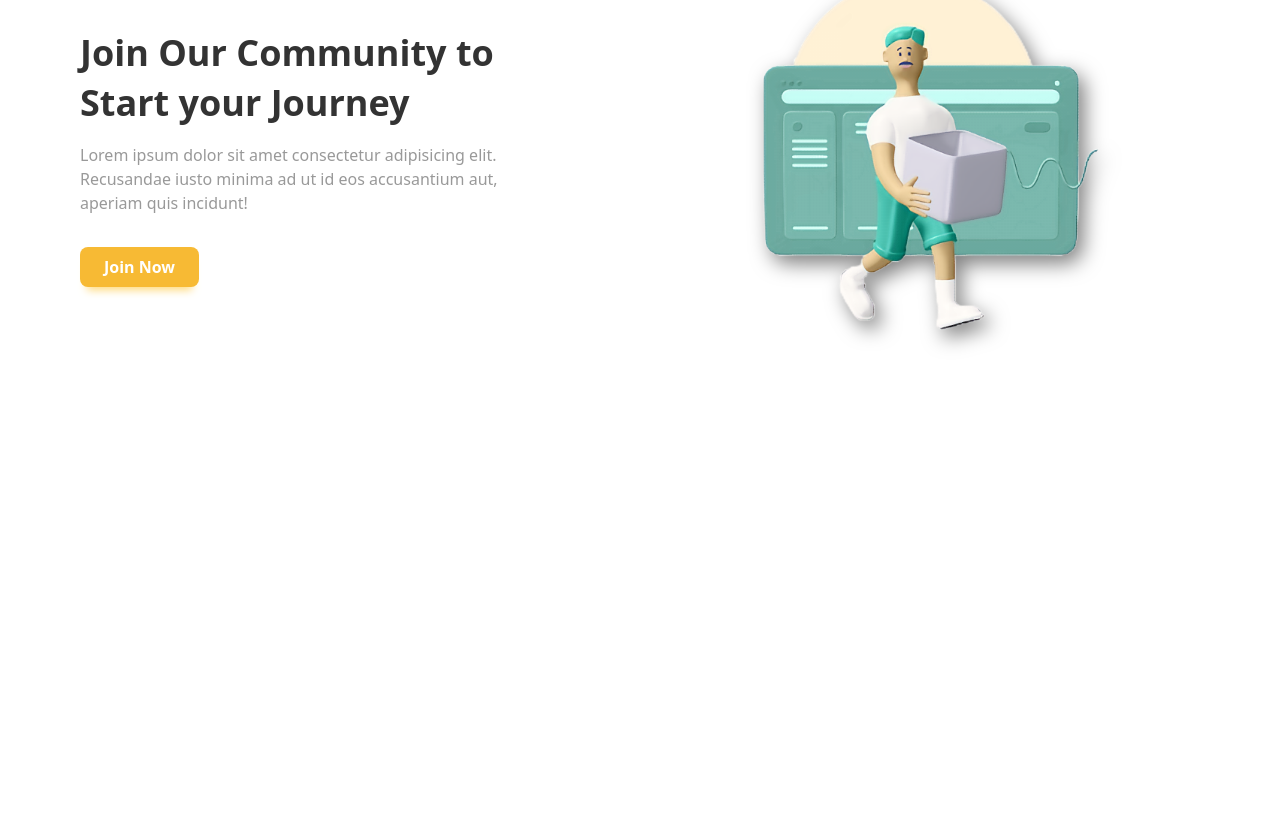
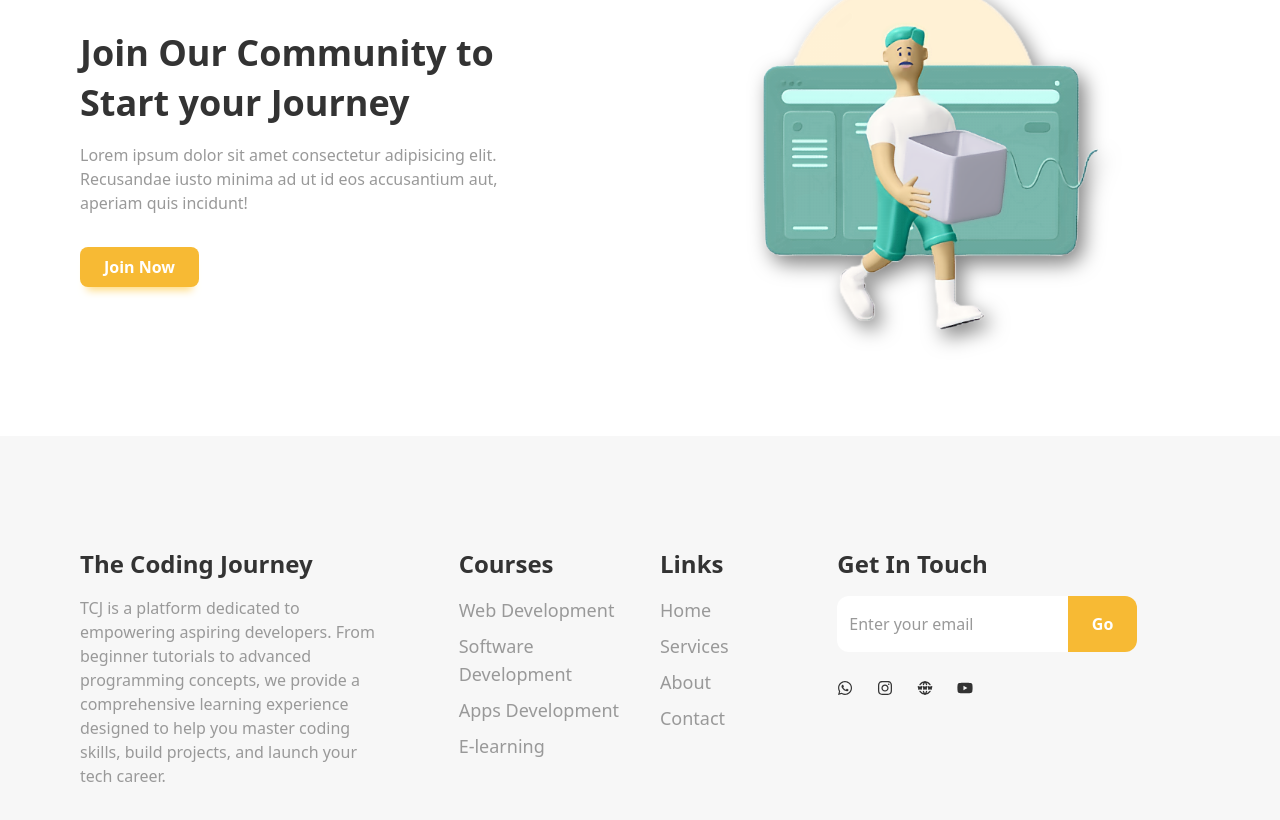
Before and after one commit to hooman-nourbakhsh/E-learningEducation-App, a React (Vite) app: page / in a window 1280 px wide. Shown: the part 2505-3325 px from the top of the page. Before the commit the page ends 2941 px from the top, so only its background shows below. Built offline with nearby package versions, Linux system fonts and the light colour scheme.

Commit message:
feat: :sparkles: I implemented the Footer section
I created the Footer component in src/components/Footer.jsx with animated content, social icons, and a newsletter form using Framer Motion and react-icons, styled it with Tailwind CSS, and integrated it into src/App.jsx.

```diff
--- a/src/App.jsx
+++ b/src/App.jsx
@@ -1,5 +1,6 @@
 import Banner from "./components/Banner";
 import Community from "./components/Community";
+import Footer from "./components/Footer";
 import Hero from "./components/Hero";
 import Services from "./components/Services";
 import Subscribe from "./components/Subscribe";
@@ -12,6 +13,7 @@
       <Banner />
       <Subscribe />
       <Community />
+      <Footer />
     </main>
   );
 };
--- /dev/null
+++ b/src/components/Footer.jsx
@@ -0,0 +1,78 @@
+import { motion } from "framer-motion";
+import { FaInstagram, FaWhatsapp, FaYoutube } from "react-icons/fa";
+import { TbWorldWww } from "react-icons/tb";
+
+const Footer = () => {
+  return (
+    <footer>
+      <div className=" py-28 bg-[#f7f7f7]">
+        <motion.div initial={{ opacity: 0, y: 50 }} whileInView={{ opacity: 1, y: 0 }} className="container">
+          <div className="grid grid-cols-1 md:grid-cols-2 lg:grid-cols-3 gap-14 md:gap-4 ">
+            {/* first section */}
+            <div className="space-y-4 max-w-[300px]">
+              <h1 className="text-2xl font-bold">The Coding Journey</h1>
+              <p className="text-dark2">
+                TCJ is a platform dedicated to empowering aspiring developers. From beginner tutorials to advanced programming concepts, we provide a
+                comprehensive learning experience designed to help you master coding skills, build projects, and launch your tech career.
+              </p>
+            </div>
+            {/* second section */}
+            <div className="grid grid-cols-2 gap-10">
+              <div className="space-y-4">
+                <h1 className="text-2xl font-bold">Courses</h1>
+                <div className="text-dark2">
+                  <ul className="space-y-2 text-lg ">
+                    <li className="cursor-pointer hover:text-secondary duration-200">Web Development</li>
+                    <li className="cursor-pointer hover:text-secondary duration-200">Software Development</li>
+                    <li className="cursor-pointer hover:text-secondary duration-200">Apps Development</li>
+                    <li className="cursor-pointer hover:text-secondary duration-200">E-learning</li>
+                  </ul>
+                </div>
+              </div>
+              <div className="space-y-4">
+                <h1 className="text-2xl font-bold">Links</h1>
+                <div className="text-dark2">
+                  <ul className="space-y-2 text-lg ">
+                    <li className="cursor-pointer hover:text-secondary duration-200">Home</li>
+                    <li className="cursor-pointer hover:text-secondary duration-200">Services</li>
+                    <li className="cursor-pointer hover:text-secondary duration-200">About</li>
+                    <li className="cursor-pointer hover:text-secondary duration-200">Contact</li>
+                  </ul>
+                </div>
+              </div>
+            </div>
+            {/* third section */}
+            <div className="space-y-4 max-w-[300px]">
+              <h1 className="text-2xl font-bold">Get In Touch</h1>
+              <div className="flex items-center ">
+                <input
+                  type="text"
+                  placeholder="Enter your email"
+                  className="p-3 rounded-s-xl w-full bg-white py-4 focus:ring-0 focus:outline-none placeholder:text-dark2 "
+                />
+                <button className="bg-primary text-white font-semibold py-4 px-6 rounded-e-xl">Go</button>
+              </div>
+              {/* social icons */}
+              <div className="flex space-x-6 py-3">
+                <a href="">
+                  <FaWhatsapp className="cursor-pointer hover:text-primary hover:scale-105 duration-200" />
+                </a>
+                <a href="">
+                  <FaInstagram className="cursor-pointer hover:text-primary hover:scale-105 duration-200" />
+                </a>
+                <a href="">
+                  <TbWorldWww className="cursor-pointer hover:text-primary hover:scale-105 duration-200" />
+                </a>
+                <a href="">
+                  <FaYoutube className="cursor-pointer hover:text-primary hover:scale-105 duration-200" />
+                </a>
+              </div>
+            </div>
+          </div>
+        </motion.div>
+      </div>
+    </footer>
+  );
+};
+
+export default Footer;
```
